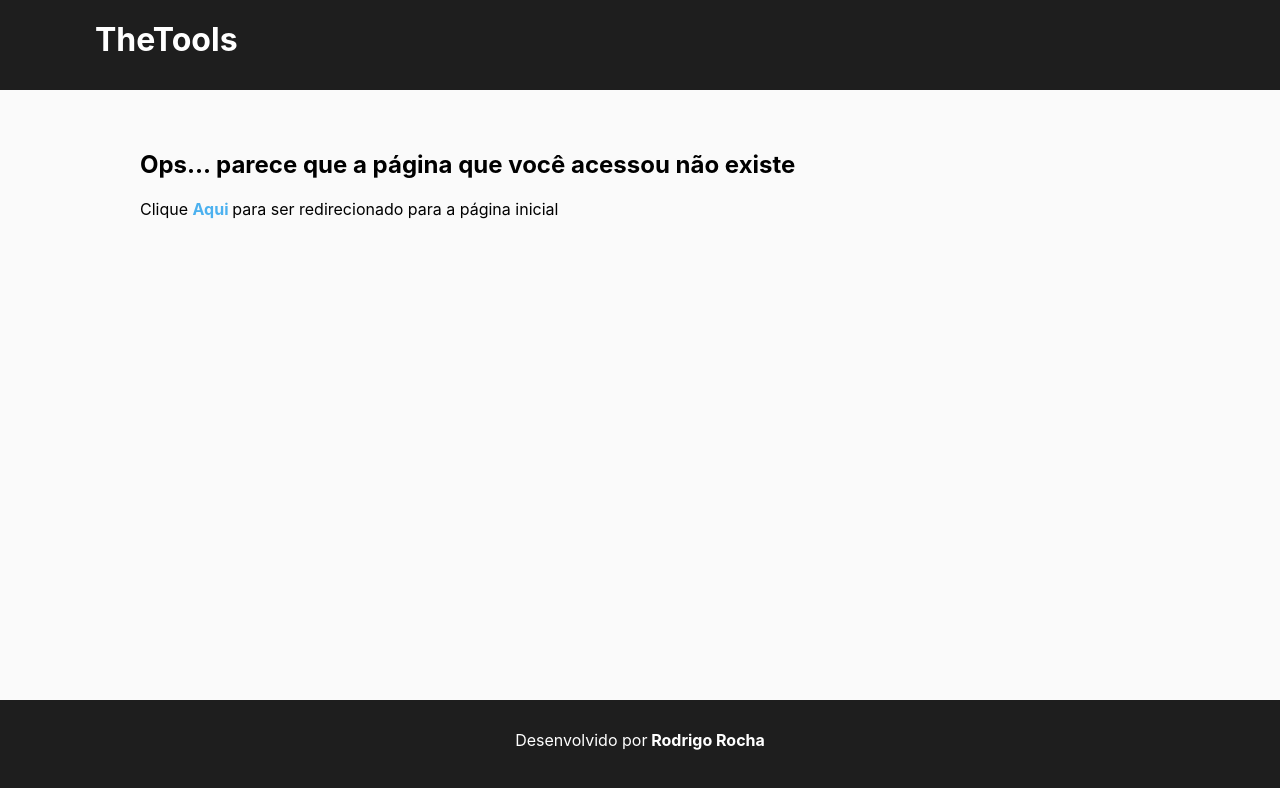
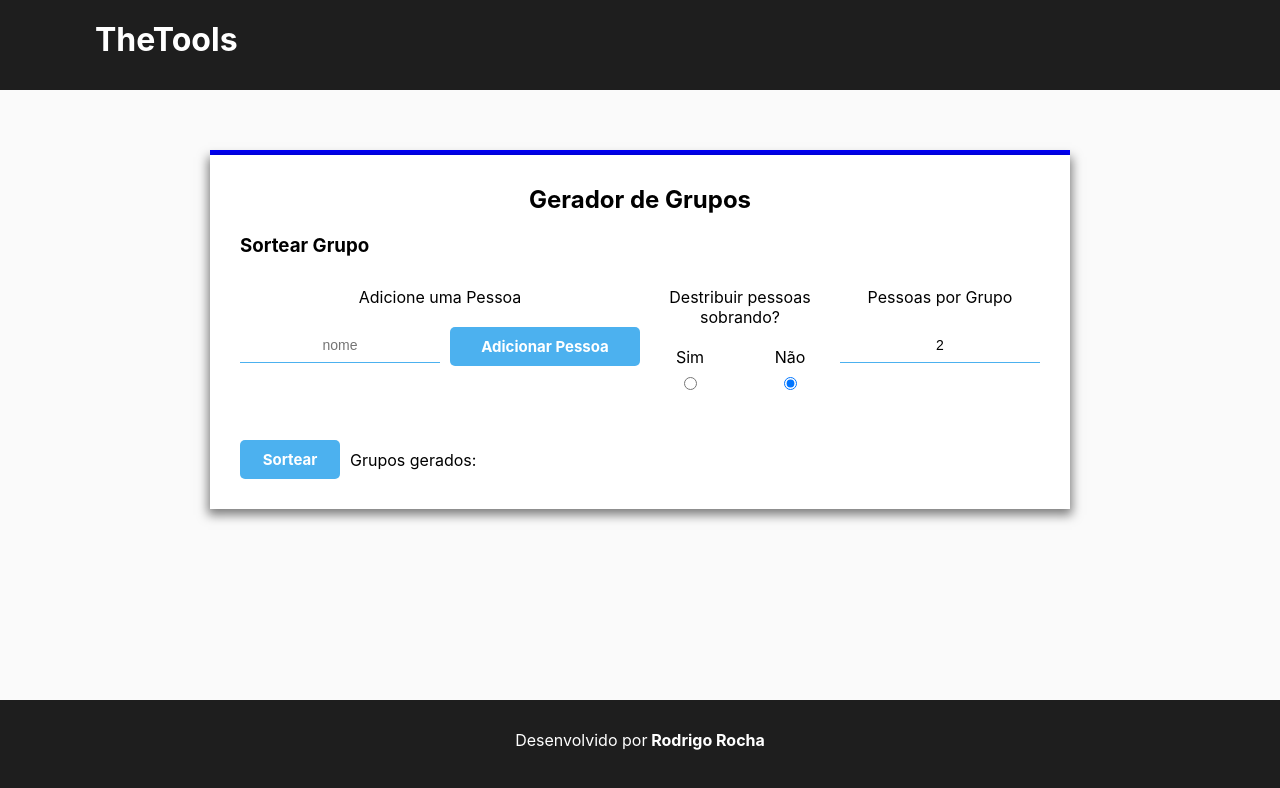
Before and after one commit to rodrigogomesrc/TheTools, a React (Create React App) app: page /gerador-de-grupos in a window 1280 px wide. Shown: the top 788 px of the page. Built offline with nearby package versions, Linux system fonts and the light colour scheme.

Commit message:
sorteio grupos initial layout

```diff
--- a/src/App.js
+++ b/src/App.js
@@ -7,6 +7,7 @@ import RegraDe3 from './components/pages/RegraDe3';
 import Porcentagem from './components/pages/Porcentagem';
 import Notfound from './components/pages/NotFound';
 import Sorteio from './components/pages/Sorteio';
+import SorteioGrupos from './components/pages/SorteioGrupos';
 
 import './App.css';
 
@@ -21,6 +22,7 @@ function App() {
             <Route path="/calculadora-regra-de-tres" component={RegraDe3} />
             <Route path="/calculadora-porcentagem" component={Porcentagem} />
             <Route path="/sorteio" component={Sorteio} />
+            <Route path="/gerador-de-grupos" component={SorteioGrupos} />
             <Route path="*" component={Notfound} />
           </Switch>
         <Footer />
--- a/src/components/layout/Main.js
+++ b/src/components/layout/Main.js
@@ -27,14 +27,13 @@ class Main extends Component {
                 url: "/sorteio",
                 text: "Sorteie números e letras"
             },
-            /*
             {
                 id: 4,
                 title: 'Gerador de Grupos',
                 url: "/gerador-de-grupos",
                 text: "Crie fácilmente grupos aleatórios de todos os tamanhos"
 
-            },
+            }/*,
             {
                 id: 5,
                 title: 'Conversor de Tempo',
--- /dev/null
+++ b/src/components/pages/SorteioGrupos.css
@@ -0,0 +1,217 @@
+.sorteio-width{
+
+    max-width: 800px;
+}
+
+.subtitle {
+
+    width: 100%;
+    margin-top: 15px;
+    text-align: center;
+    margin-bottom: 20px;
+}
+
+.forms-title {
+
+    margin-bottom: 20px;
+    text-align: center;
+}
+
+#option-selection{
+    width: 200px;
+    margin: 0 auto;
+}
+
+#option-selection div {
+
+    justify-content: center;
+    display: flex;
+}
+
+#option-selection div div {
+
+    flex: 1;
+}
+
+#option-labels {
+
+    margin-bottom: 10px;
+}
+
+#box-content, #box{
+    max-width: 800px;
+}
+
+#line {
+
+    max-width: 860px;
+}
+
+
+#separator-bar{
+
+   width: 100%;
+   border-bottom: 2px solid black;
+   margin-top: 17px;
+}
+
+#quantity-form {
+
+   display: flex;
+
+}
+
+.sorteio-input {
+
+    width: 100%;
+    height: 25px;
+}
+
+.sortear-row {
+
+    margin-top: 20px;
+}
+
+.results {
+
+    margin-top: 10px;
+    font-weight: bold;
+    padding: 10px;
+    width: 100%;
+    text-align: center;
+}
+
+.sorteio-button{
+    width: 100%;
+    padding: 10px 0px;
+    text-align: center;
+    max-height: 25px;
+}
+
+.sorteio-button:hover {
+
+    background-color: #2b8ac4;
+    font-weight: bold;
+}
+
+.title {
+    padding-top: 10px;
+    padding-left: 10px;
+    padding-right: 10px;
+}
+
+.sorteio-title {
+
+    margin-top: 15px;
+    text-align: center;
+    width: 100%;
+}
+
+.sorteio-grupos-block {
+
+   margin-bottom: 30px;
+}
+.sorteio-letters-section{
+
+    margin-top: 20px;
+}
+
+.sorteio-partition {
+
+    margin-bottom: 30px;
+}
+
+.sorteio-partition div {
+
+    height: 3px;
+    background-color: blue;
+}
+
+#add-name-button {
+
+    margin-top: 30px;
+}
+
+#name-input {
+
+    width: 95%;
+}
+
+@media (min-width: 720px){
+
+    .sorteio-grupos-row{
+
+        display: flex;
+    }
+
+    .sorteio-grupos-block {
+
+      flex: 1;
+
+    }
+
+    .sortear-row{
+
+        display: flex;
+        margin-top: 20px;
+    }
+
+    .sorteio-button{
+
+        width: 0;
+        padding: 10px 0px;
+        text-align: center;
+        max-height: 25px;
+        flex: 0 0 100px;
+        background-color: black;
+    }
+
+    .sorteio-title {
+
+        margin-top: 0px;
+        text-align: left;
+        flex: 0 0 150px;
+    }
+
+    .results {
+
+        margin-top: 0;
+        font-weight: bold;
+        padding: 10px 0;
+        flex: 2;
+        text-align: left;
+
+    }
+    .subtitle {
+
+        text-align: left;
+        margin-top: 0;
+        margin-bottom: 30px;
+    }
+
+    #sorteio-separador{
+
+        height: 78px;
+    }
+
+    #names-form {
+
+        display: flex;
+    }
+
+    #add-name-button {
+
+        margin-top: 0;
+        flex: 1;
+    }
+
+    #name-input {
+        flex: 1;
+        margin-right: 10px;
+    }
+
+    #name-block{
+        flex: 2;
+    }
+
+}
--- /dev/null
+++ b/src/components/pages/SorteioGrupos.js
@@ -0,0 +1,148 @@
+import React, { Component } from 'react';
+import './SorteioGrupos.css';
+
+export default class SorteioGrupos extends Component {
+    state = {
+
+        start: 1,
+        end: 10,
+        quantity: 2,
+        unique: "yes",
+        numbersSorteados : [],
+        people : [],
+        name: null
+    }
+
+    randomNumbers = () => {
+
+        if(!this.validate()) {
+
+
+        }
+    }
+
+    error = () => {
+
+
+    }
+
+    validate = () => {
+
+      return true;
+    }
+
+    handleSubmit = () => {
+
+        this.randomNumbers();
+    }
+
+    addNome = () => {
+
+    }
+
+    handleOption = e => {
+
+        this.setState({unique: e.target.value});
+    }
+    onChange = e => {
+
+        this.setState({[e.target.name] : e.target.value}, () => {
+
+            console.log(this.state.name);
+        });
+    }
+
+    render(){
+
+        return(
+            <div className="Container">
+                <div className="top-line line-box" id="line"></div>
+                <div className="box" id="box">
+                    <div className="box-content" id="box-content">
+                        <h2 className="box-title">Gerador de Grupos</h2>
+                            <div className="row">
+                                <h3 className="subtitle">Sortear Grupo </h3>
+                            </div>
+                            <div className="full-row">
+                                <div className="sorteio-grupos-row">
+
+                                    <div className="sorteio-grupos-block" id="name-block">
+                                        <div className="forms-title" > Adicione uma Pessoa</div>
+                                        <div id="names-form">
+                                            <input
+                                                className="sorteio-input input"
+                                                id="name-input"
+                                                name="name"
+                                                placeholder="nome"
+                                                onChange={this.onChange}
+                                            />
+                                            <div className="button sorteio-button" id="add-name-button" onClick={this.addNome}>Adicionar Pessoa</div>
+                                        </div>
+                                    </div>
+
+                                    <div className="sorteio-grupos-block">
+                                        <div className="forms-title">Destribuir pessoas sobrando?</div>
+                                        <div id="option-selection">
+                                            <div id="option-labels">
+                                                <div>
+                                                    <label htmlFor="yes">Sim</label>
+                                                </div>
+                                                <div>
+                                                    <label htmlFor="no">Não</label>
+                                                </div>
+                                            </div>
+                                            <div id="options-selectors">
+                                                <div>
+                                                    <input
+                                                    type="radio"
+                                                    id="no" value="no"
+                                                    onChange={this.handleOption}
+                                                    checked={this.state.unique === "no"}
+                                                    />
+                                                </div>
+                                                <div>
+                                                    <input
+                                                        type="radio"
+                                                        id="yes" value="yes"
+                                                        onChange={this.handleOption}
+                                                        checked={this.state.unique === "yes"}
+                                                    />
+                                                </div>
+                                            </div>
+                                        </div>
+                                    </div>
+                                    <div className="sorteio-grupos-block">
+                                        <div className="forms-title" > Pessoas por Grupo</div>
+                                        <div id="quantity-form">
+                                            <input
+                                                className="sorteio-input input"
+                                                id="quantity"
+                                                name="quantity"
+                                                placeholder="quantidade"
+                                                value={this.state.quantity}
+                                                onChange={this.onChange}
+                                            />
+                                        </div>
+                                    </div>
+
+                                </div>
+
+                            </div>
+                            <div className="sortear-row">
+                                <div className="button sorteio-button" onClick={this.handleSubmit}>Sortear</div>
+                                <div className="title sorteio-title">Grupos gerados: </div>
+                                <div className="results">
+
+                                </div>
+                            </div>
+                            <div>
+                                {
+                                    this.error()
+                                }
+                            </div>
+                    </div>
+                </div>
+            </div>
+        )
+    }
+}
```
Also changed, not shown: 1 other file (tests, documents, lock files or other folders).
